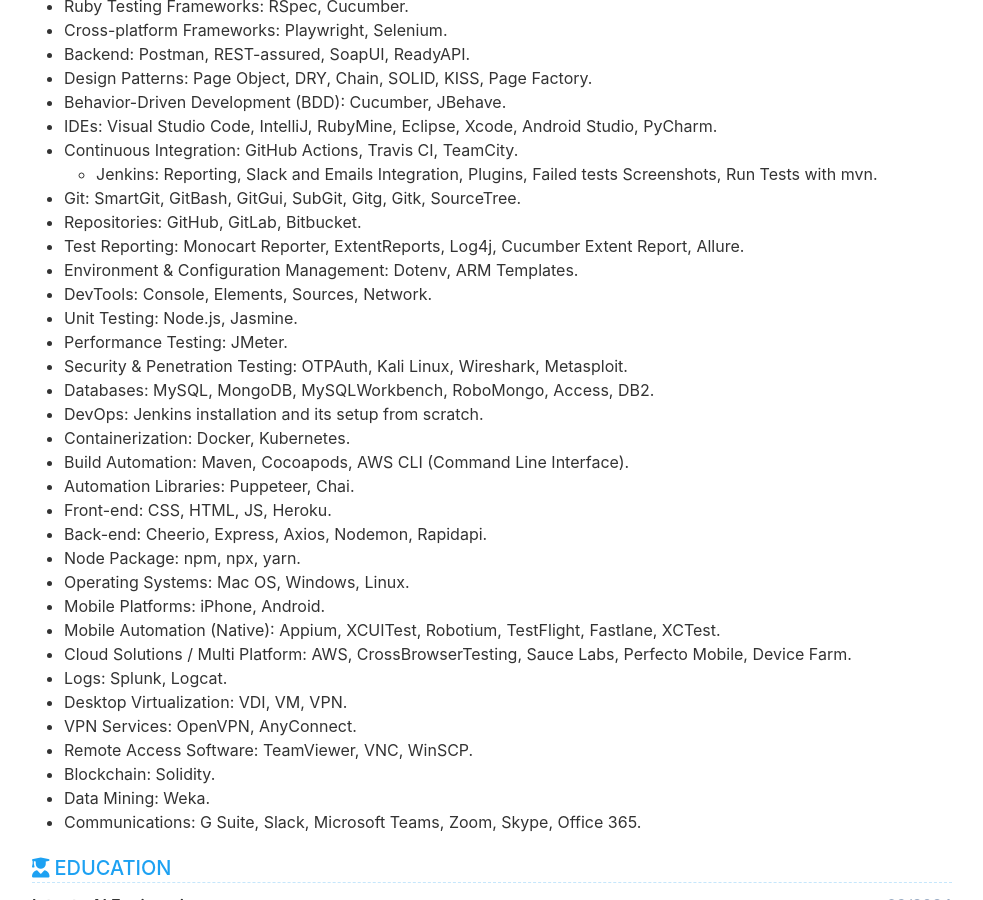
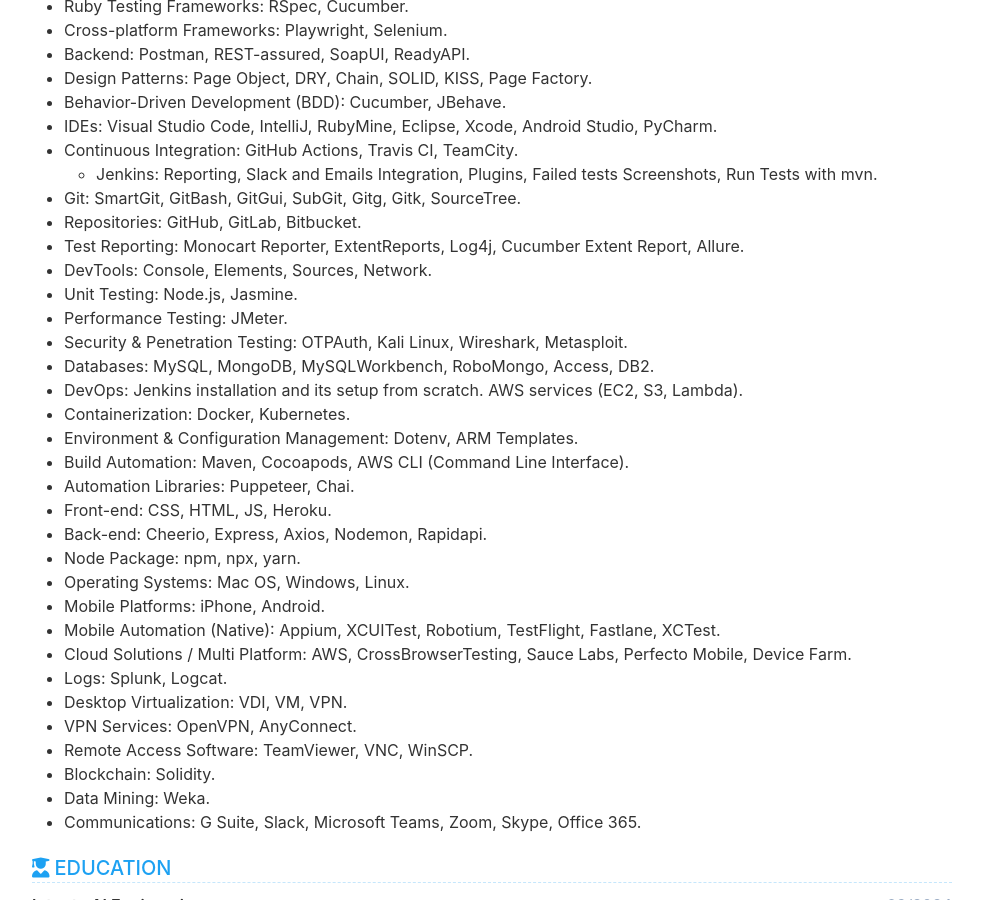
Before and after one commit to cvera08/full-resume, a Jekyll site: the page built from index.html, in a window 1280 px wide and 900 px high, scrolled down 4371 px. Shown: the whole window, without its empty margins (148-1131 px from the left). Built offline with Jekyll 4.4.1, drawn with Linux system fonts in a browser that asks for light colours.

Commit message:
feat: aws services and move env mngmt

```diff
--- a/_data/data.yml
+++ b/_data/data.yml
@@ -279,14 +279,14 @@ organization:
     - Git: SmartGit, GitBash, GitGui, SubGit, Gitg, Gitk, SourceTree.
     - Repositories: GitHub, GitLab, Bitbucket.
     - Test Reporting: Monocart Reporter, ExtentReports, Log4j, Cucumber Extent Report, Allure.
-    - Environment & Configuration Management: Dotenv, ARM Templates.
     - DevTools: Console, Elements, Sources, Network.
     - Unit Testing: Node.js, Jasmine.
     - Performance Testing: JMeter.
     - Security & Penetration Testing: OTPAuth, Kali Linux, Wireshark, Metasploit.
     - Databases: MySQL, MongoDB, MySQLWorkbench, RoboMongo, Access, DB2.
-    - DevOps: Jenkins installation and its setup from scratch.
+    - DevOps: Jenkins installation and its setup from scratch. AWS services (EC2, S3, Lambda).
     - Containerization: Docker, Kubernetes.
+    - Environment & Configuration Management: Dotenv, ARM Templates.
     - Build Automation: Maven, Cocoapods, AWS CLI (Command Line Interface).
     - Automation Libraries: Puppeteer, Chai.
     - Front-end: CSS, HTML, JS, Heroku.
```
